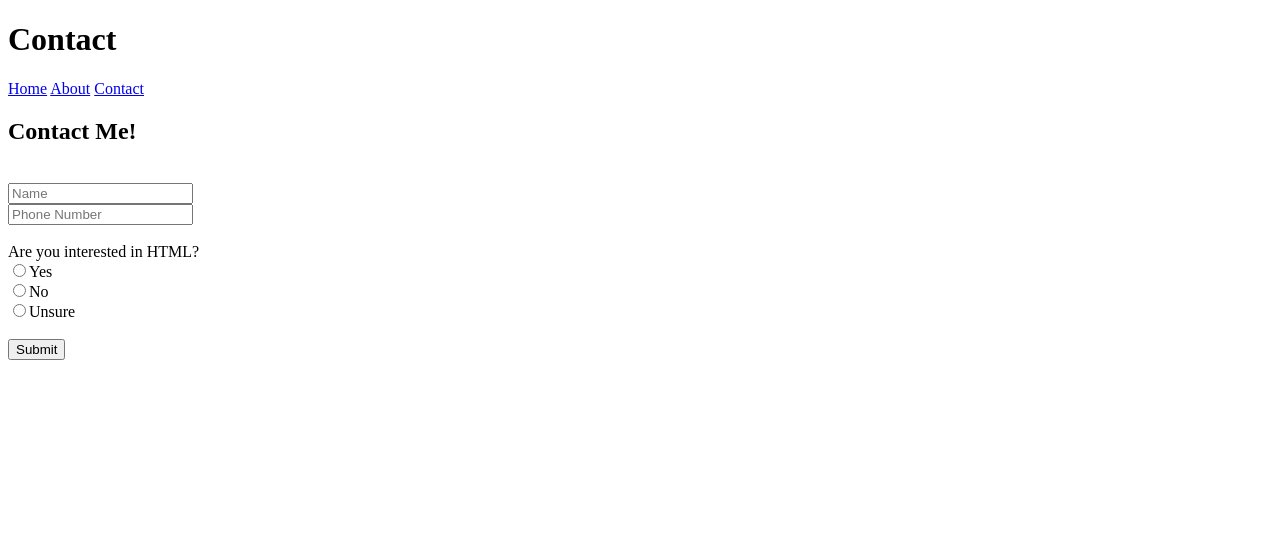
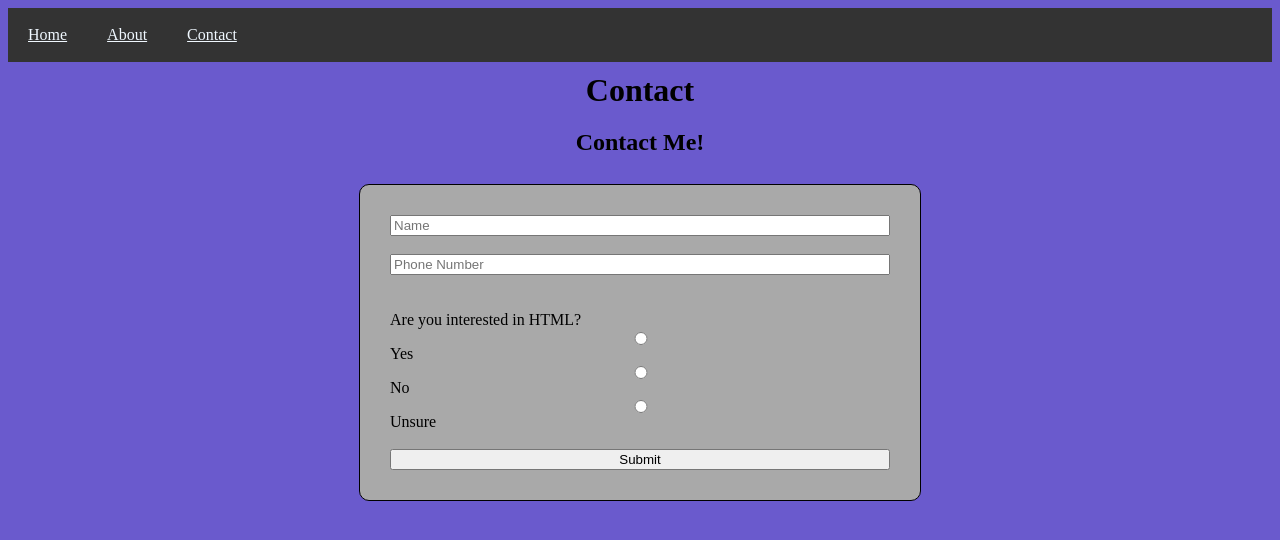
Before and after one commit to KidronL/PromineoTech-FE23, a website: page HTMLProject/contact.html in a window 1280 px wide. Drawn offline with Linux system fonts and the light colour scheme.

Commit message:
Adding CSS to the HTML project

```diff
--- /dev/null
+++ b/FinalJSProject/main.css
@@ -0,0 +1,7 @@
+h1 {
+    font-size: 10rem;
+}
+
+p {
+    font-size: 4rem;
+}
--- a/HTMLProject/contact.html
+++ b/HTMLProject/contact.html
@@ -6,21 +6,29 @@
     <link rel="stylesheet" href="styles.css">
     <title>Contact</title>
 </head>
-<body>
+<body class="body">
 
-    <h1>Contact</h1>
-    <div> <a href="index.html" class="href">Home</a> <a href="about.html" class="href">About</a> <a href="contact.html" class="href">Contact</a></div>
+    <div>
+        <ul class="navlist">
+            <li class="navlistitems"><a href="index.html" class="href" id="home">Home</a></li>
+            <li class="navlistitems"><a href="about.html" class="href" id="about">About</a></li>
+            <li class="navlistitems"><a href="contact.html" class="href" id="contact">Contact</a></li>
+        </ul>
+    </div>
+
+    <h1 class="headings">Contact</h1>
+
     <!--Contact Me Form with radio buttons and input fields-->
-    <h2>Contact Me!</h2>
+    <h2 class="headings">Contact Me!</h2>
     <br>
-    <form>
-        <input type="text" name="Name" placeholder="Name"><br>
-        <input type="tel" name="Number" placeholder="Phone Number"><br><br>
+    <form class="content">
+        <input class="text" type="text" name="Name" placeholder="Name"><br>
+        <input class="telephone" type="tel" name="Number" placeholder="Phone Number"><br><br>
         Are you interested in HTML? <br>
-        <input type="radio" name="Yes" value="Yes">Yes<br>
-        <input type="radio" name="No" value="No">No<br>
-        <input type="radio" name="Unsure" value="Unsure">Unsure<br><br>
-        <input type="submit" value="Submit">
+        <input class="radio" type="radio" name="Interest" value="Yes">Yes<br>
+        <input class="radio" type="radio" name="Interest" value="No">No<br>
+        <input class="radio" type="radio" name="Interest" value="Unsure">Unsure<br><br>
+        <input class="btn" type="submit" value="Submit">
     </form>
 
 </body>
--- a/HTMLProject/styles.css
+++ b/HTMLProject/styles.css
@@ -0,0 +1,93 @@
+/*Style for the navigation*/
+.navlist {
+    list-style-type: none;
+    margin: 0;
+    padding: 0;
+    overflow: hidden;
+    background-color: #333;
+}
+
+.navlistitems {
+    float: left;
+    color:aliceblue;
+    text-align: center;
+    padding: 10px 12px;
+    text-decoration: none;
+}
+
+.navlistitems a {
+    display: block;
+    padding: 8px;
+    color:aliceblue
+}
+
+.navlistitems:hover {
+    background-color: #111;
+}
+
+/*Lists on the pages*/
+.list {
+    display:grid;
+    width: 500px;
+    height: auto;
+    list-style-type:disc;
+    background: darkgray;
+    border: black 1px solid;
+    border-radius: 10px;
+    margin: auto;
+    padding: 30px;
+}
+
+/*Page content*/
+.content {
+    display: grid;
+    width: 500px;
+    height: auto;
+    background: darkgray;
+    border: black 1px solid;
+    border-radius: 10px;
+    margin: auto;
+    padding: 30px;
+
+}
+
+/*Style for the image*/
+.pict {
+    display: block;
+    margin-left: auto;
+    margin-right: auto;
+    border: goldenrod 3px solid;
+    width: 650px;
+    height: 350px;
+}
+
+/*Style for the headings*/
+.headings {
+    text-align: center;
+    margin: auto;
+    padding: 10px;
+}
+
+/*Style for the to add background color*/
+.body {
+    background-color: slateblue;
+
+}
+
+/*Styleesl for the form inputs*/
+.text:focus {
+    background-color: lightblue;
+}
+
+.telephone:focus {
+    background-color: lightblue;
+}
+
+.btn:hover {
+    background-color: lightblue;
+    cursor: pointer;
+}
+
+.radio:hover {
+    cursor: pointer;
+}
```
Also changed, not shown: HTMLProject/about.html (+17 -10 lines), HTMLProject/index.html (+13 -6 lines).
